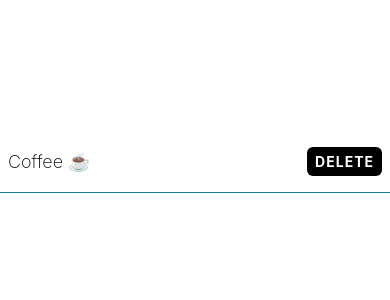
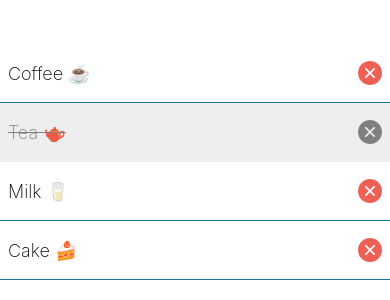
Before and after one commit to func0x/taskly, a React Native app: screen / in a window 390 px wide. Shown: the part 260-560 px from the top of the page. Built offline with nearby package versions, Linux system fonts and the light colour scheme.

Commit message:
extend eslint config, add expo/vector-icons package, make a first component

```diff
--- a/App.tsx
+++ b/App.tsx
@@ -1,37 +1,26 @@
-import { StyleSheet, Text, View, TouchableOpacity, Alert } from "react-native";
+import { StyleSheet, View } from "react-native";
 import { theme } from "./theme";
+import { ShoppingListItem } from "./components/ShoppingListItem";
+
+const shoppingItems = [
+  { name: "Coffee ☕️" },
+  { name: "Tea 🫖", isCompleted: true },
+  { name: "Milk 🥛" },
+  { name: "Cake 🍰" },
+];
 
 export default function App() {
-  const handleDelete = () => {
-    Alert.alert(
-      "Are you sure you want to delete this?",
-      "It will be done for good",
-      [
-        {
-          text: "Yes",
-          onPress: () => console.log("Ok, deleting!"),
-          style: "destructive",
-        },
-        {
-          text: "Cancel",
-          style: "cancel",
-        },
-      ]
-    );
-  };
-
   return (
     <View style={styles.container}>
-      <View style={styles.itemContainer}>
-        <Text style={styles.itemText}>Coffee ☕️</Text>
-        <TouchableOpacity
-          style={styles.button}
-          activeOpacity={0.8}
-          onPress={handleDelete}
-        >
-          <Text style={styles.buttonText}>Delete</Text>
-        </TouchableOpacity>
-      </View>
+      {shoppingItems.map((task, index) => {
+        return (
+          <ShoppingListItem
+            key={index}
+            name={task.name}
+            isCompleted={task.isCompleted}
+          />
+        );
+      })}
     </View>
   );
 }
@@ -42,26 +31,4 @@ const styles = StyleSheet.create({
     backgroundColor: theme.colorWhite,
     justifyContent: "center",
   },
-  itemContainer: {
-    borderBottomColor: theme.colorCerulean,
-    borderBottomWidth: 1,
-    paddingHorizontal: 8,
-    paddingVertical: 16,
-    flexDirection: "row",
-    justifyContent: "space-between",
-    alignItems: "center",
-  },
-  itemText: { fontSize: 18, fontWeight: "200" },
-  button: {
-    backgroundColor: theme.colorBlack,
-    paddingHorizontal: 8,
-    paddingVertical: 6,
-    borderRadius: 6,
-  },
-  buttonText: {
-    color: theme.colorWhite,
-    fontWeight: "bold",
-    textTransform: "uppercase",
-    letterSpacing: 1,
-  },
 });
--- /dev/null
+++ b/components/ShoppingListItem.tsx
@@ -0,0 +1,75 @@
+import { StyleSheet, Text, View, TouchableOpacity, Alert } from "react-native";
+import AntDesign from "@expo/vector-icons/AntDesign";
+import { theme } from "../theme";
+
+type Props = {
+  name: string;
+  isCompleted?: boolean;
+};
+
+export function ShoppingListItem({ name, isCompleted }: Props) {
+  const handleDelete = () => {
+    Alert.alert(
+      `Are you sure you want to delete ${name}?`,
+      "It will be done for good",
+      [
+        {
+          text: "Yes",
+          onPress: () => console.log("Ok, deleting!"),
+          style: "destructive",
+        },
+        {
+          text: "Cancel",
+          style: "cancel",
+        },
+      ],
+    );
+  };
+
+  return (
+    <View
+      style={[
+        styles.itemContainer,
+        isCompleted ? styles.completedContainer : undefined,
+      ]}
+    >
+      <Text
+        style={[
+          styles.itemText,
+          isCompleted ? styles.completedText : undefined,
+        ]}
+      >
+        {name}
+      </Text>
+      <TouchableOpacity activeOpacity={0.8} onPress={handleDelete}>
+        <AntDesign
+          name="closecircle"
+          size={24}
+          color={isCompleted ? theme.colorGrey : theme.colorRed}
+        />
+      </TouchableOpacity>
+    </View>
+  );
+}
+
+const styles = StyleSheet.create({
+  itemContainer: {
+    borderBottomColor: theme.colorCerulean,
+    borderBottomWidth: 1,
+    paddingHorizontal: 8,
+    paddingVertical: 16,
+    flexDirection: "row",
+    justifyContent: "space-between",
+    alignItems: "center",
+  },
+  completedContainer: {
+    backgroundColor: theme.colorLightGrey,
+    borderBottomColor: theme.colorLightGrey,
+  },
+  itemText: { fontSize: 18, fontWeight: "200" },
+  completedText: {
+    textDecorationLine: "line-through",
+    textDecorationColor: theme.colorGrey,
+    color: theme.colorGrey,
+  },
+});
--- a/package.json
+++ b/package.json
@@ -10,6 +10,7 @@
     "lint": "expo lint"
   },
   "dependencies": {
+    "@expo/vector-icons": "^14.1.0",
     "expo": "~53.0.22",
     "expo-status-bar": "~2.2.3",
     "react": "19.0.0",
@@ -22,6 +23,7 @@
     "eslint-config-expo": "~9.2.0",
     "eslint-config-prettier": "^10.1.8",
     "eslint-plugin-prettier": "^5.5.4",
+    "eslint-plugin-react-native": "^5.0.0",
     "prettier": "^3.6.2",
     "typescript": "~5.8.3"
   },
--- a/theme.ts
+++ b/theme.ts
@@ -2,4 +2,7 @@ export const theme = {
   colorCerulean: "#1a759f",
   colorWhite: "#fff",
   colorBlack: "#000",
+  colorGrey: "grey",
+  colorLightGrey: "#eee",
+  colorRed: "#ee6055",
 };
```
Also changed, not shown: eslint.config.js (+8 -0 lines), .prettierrc.json (added), 1 other file (tests, documents, lock files or other folders).
